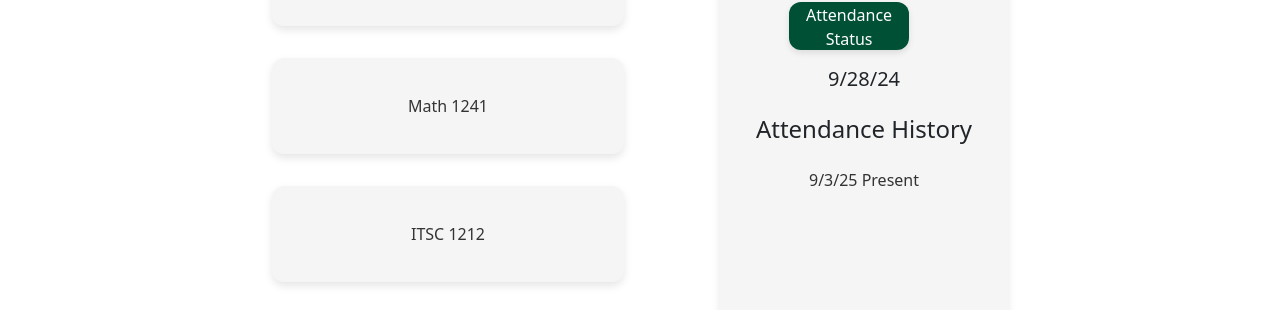
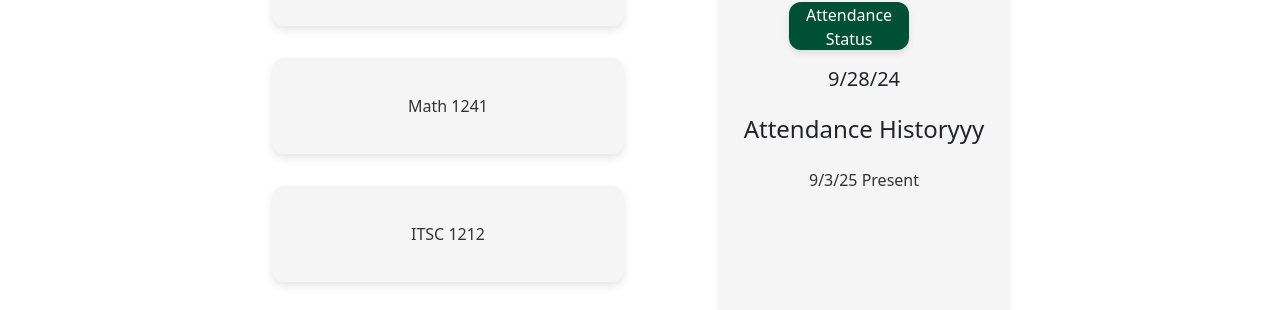
Before and after one commit to jacoblebo/AttendIT, a Flask app: page / in a window 1280 px wide. Shown: the part 292-602 px from the top of the page. Run offline with Flask 3, Linux system fonts and the light colour scheme.

Commit message:
Git Immersion Assignment

```diff
--- a/templates/card_course_status.html
+++ b/templates/card_course_status.html
@@ -7,7 +7,7 @@
             <button type="submit">Attendance Status</button>
         </form>
         <h5>9/28/24</h5>
-        <h4>Attendance History</h4>
+        <h4>Attendance Historyyy</h4>
         <p>9/3/25 Present</p>
     </div>
 </div>
```
